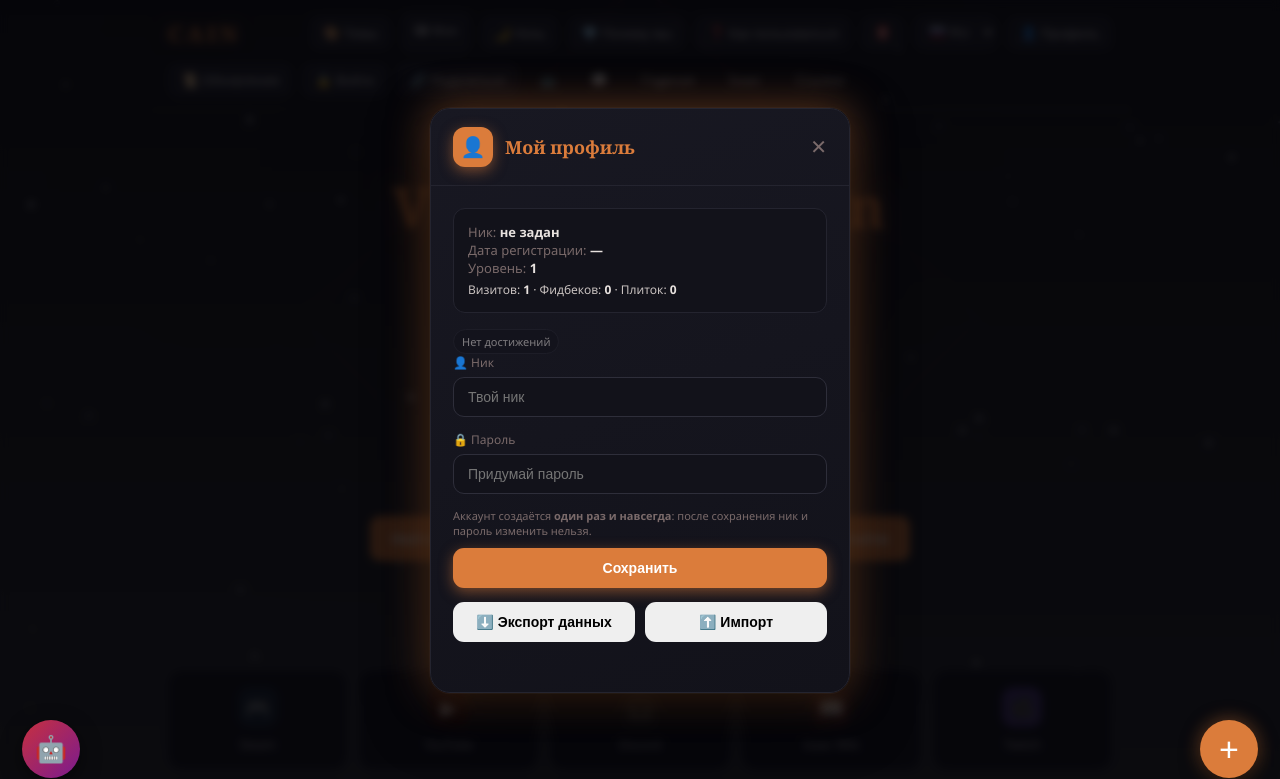
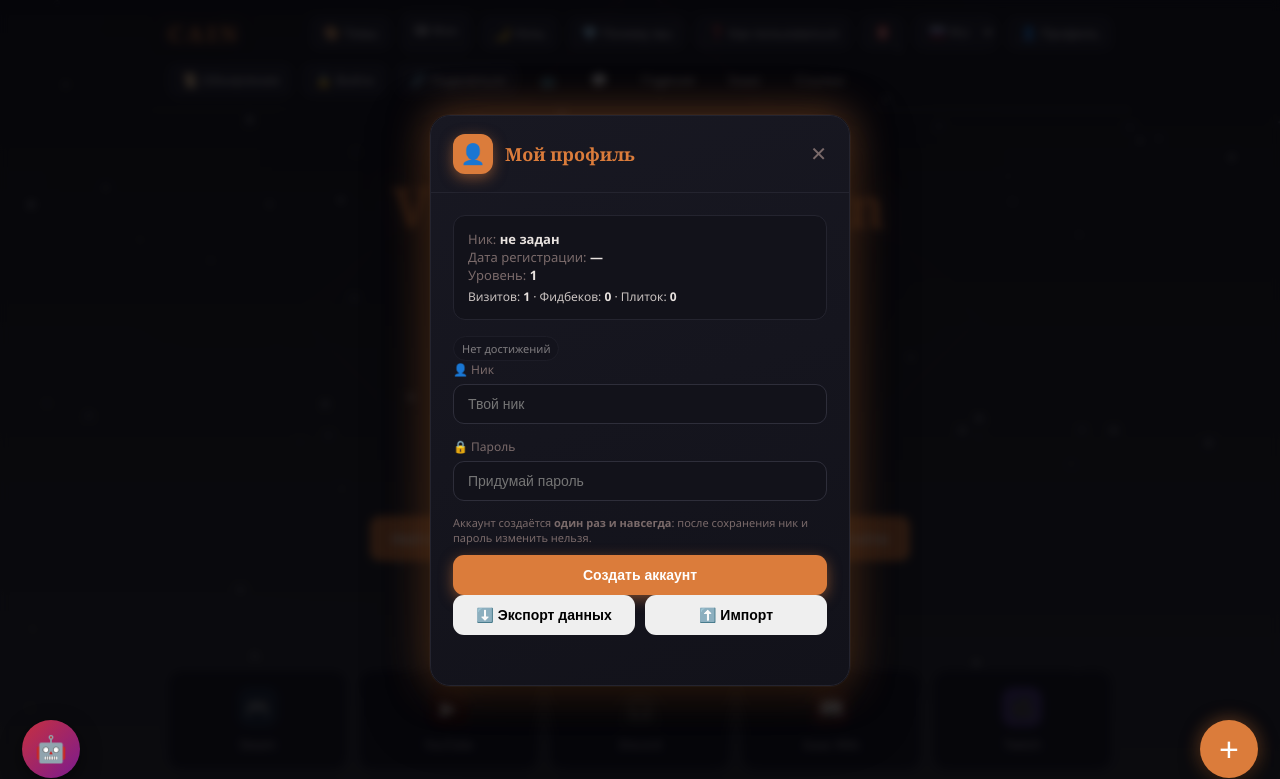
Before and after one commit to visston/visston.github.io, a plain HTML site: page index.html in a window 1280 px wide. Both pictures are taken after a click on the button "👤 Профиль". Shown: the top 779 px of the page. Drawn offline with Linux system fonts and the light colour scheme.

Commit message:
Профиль: после создания аккаунта скрыты поля ввода пароля, остаётся только инфо; показ пользователей в админке из облака; магма — меньше трещин

```diff
--- a/index.html
+++ b/index.html
@@ -694,6 +694,7 @@
           <div style="margin-top:4px;font-size:12px;color:#c9c2c0">Визитов: <b id="profStatVisits">0</b> · Фидбеков: <b id="profStatFb">0</b> · Плиток: <b id="profStatTiles">0</b></div>
         </div>
         <div class="prof-ach" id="profAch"></div>
+        <div id="profRegister" class="prof-register">
           <div class="prof-field">
             <label for="profNickInput">👤 Ник</label>
             <input id="profNickInput" type="text" placeholder="Твой ник" maxlength="30" autocomplete="off">
@@ -704,8 +705,10 @@
           </div>
           <div style="font-size:11px;color:var(--dim);margin-bottom:10px;">Аккаунт создаётся <b>один раз и навсегда</b>: после сохранения ник и пароль изменить нельзя.</div>
           <div class="prof-actions">
-          <button type="button" class="btn save" id="profSave">Сохранить</button>
-        </div>
+            <button type="button" class="btn save" id="profSave">Создать аккаунт</button>
+          </div>
+        </div>
+        <div id="profDone" class="prof-done" style="display:none;font-size:13px;color:var(--dim);margin-bottom:12px;">✅ Аккаунт создан раз и навсегда.</div>
         <div class="prof-actions">
           <button type="button" class="btn" id="profExport">⬇️ Экспорт данных</button>
           <button type="button" class="btn" id="profImport">⬆️ Импорт</button>
@@ -1579,8 +1582,13 @@ var tilesBox=document.getElementById('tilesBox'), overlay=document.getElementByI
     var nick=(function(){ try{ return localStorage.getItem('cain_nick')||''; }catch(e){ return ''; } })();
     document.getElementById('profNickShown').textContent=nick||'не задан';
     document.getElementById('profDateShown').textContent=profDate||'—';
-    document.getElementById('profNickInput').value=nick;
-    document.getElementById('profPassInput').value='';
+    var acc=getAccount&&getAccount();
+    var regBox=document.getElementById('profRegister');
+    var doneBox=document.getElementById('profDone');
+    if(regBox) regBox.style.display = acc ? 'none' : 'block';
+    if(doneBox) doneBox.style.display = acc ? 'block' : 'none';
+    if(document.getElementById('profNickInput')) document.getElementById('profNickInput').value=nick;
+    if(document.getElementById('profPassInput')) document.getElementById('profPassInput').value='';
     // уровень, ачивки, статистика
     var visits=(function(){ try{ return parseInt(localStorage.getItem('cain_visits')||'0',10); }catch(e){ return 0; } })();
     var fbs=(function(){ try{ return JSON.parse(localStorage.getItem('cain_feedback')||'[]'); }catch(e){ return []; } })();
@@ -2174,7 +2182,7 @@ var tilesBox=document.getElementById('tilesBox'), overlay=document.getElementByI
     var cells=50;
     for(var s=0;s<cells;s++){ lavaSeeds.push(Math.random()*200); }
     // длинные непрерывные трещины: каждая начинается на границе экрана и идёт одним путём до другой границы
-    var main=14;
+    var main=7;
     for(var i=0;i<main;i++){
       var edge=Math.floor(Math.random()*4);
       var x0,y0;
@@ -2203,7 +2211,7 @@ var tilesBox=document.getElementById('tilesBox'), overlay=document.getElementByI
       lavaCracks.push({path:path, g:0.4+Math.random()*0.6, s:Math.random()*6.28, width:2+Math.random()*2.4});
     }
     // дополнительные короткие ответвления-«капилляры», тоже непрерывные линии
-    var extra=26;
+    var extra=14;
     for(var e2=0;e2<extra;e2++){
       var ex0=Math.random()*cw, ey0=Math.random()*ch;
       var ea=Math.random()*6.28;
```
Lines whose indentation alone changed are shown as unchanged.
